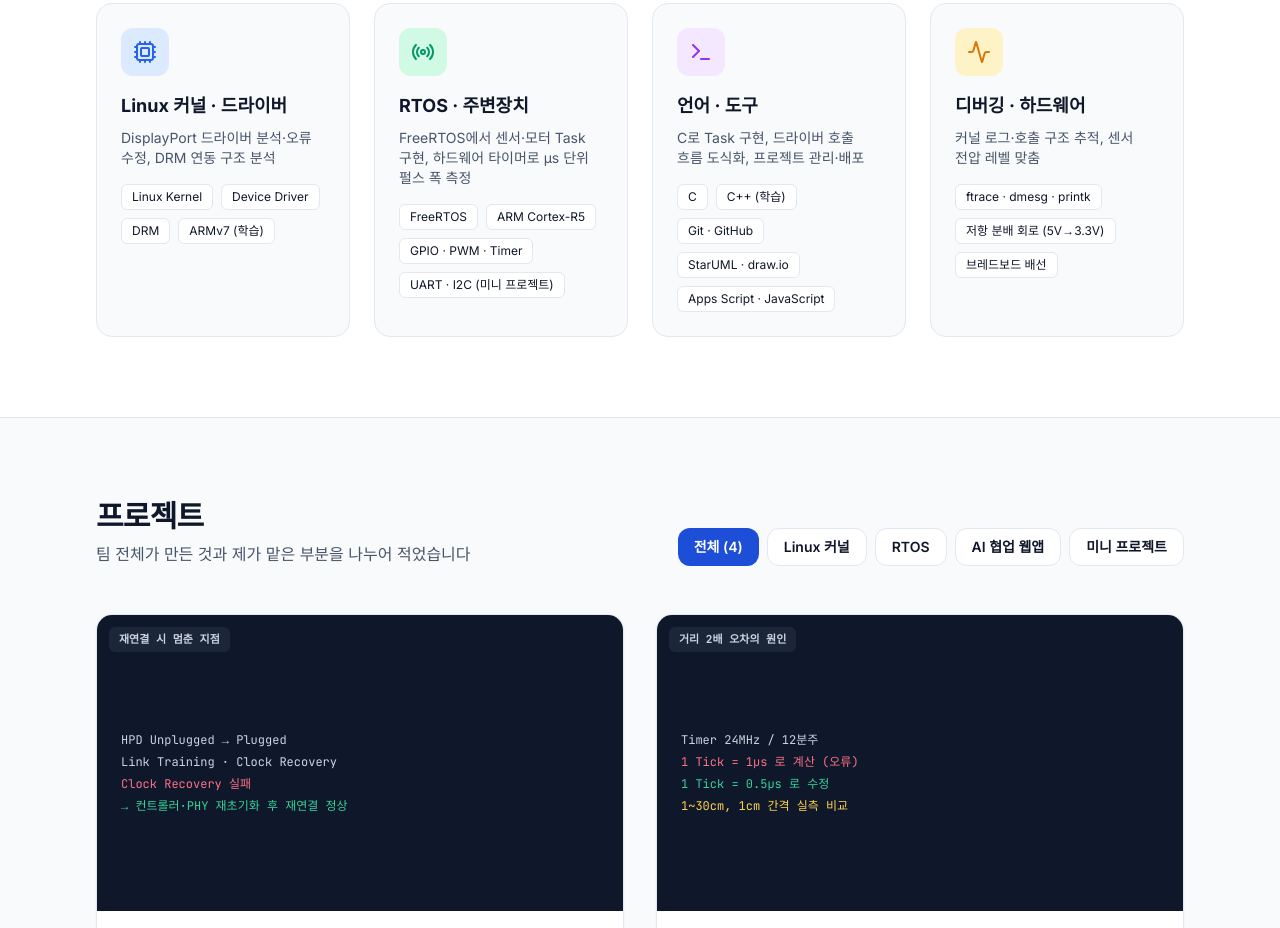
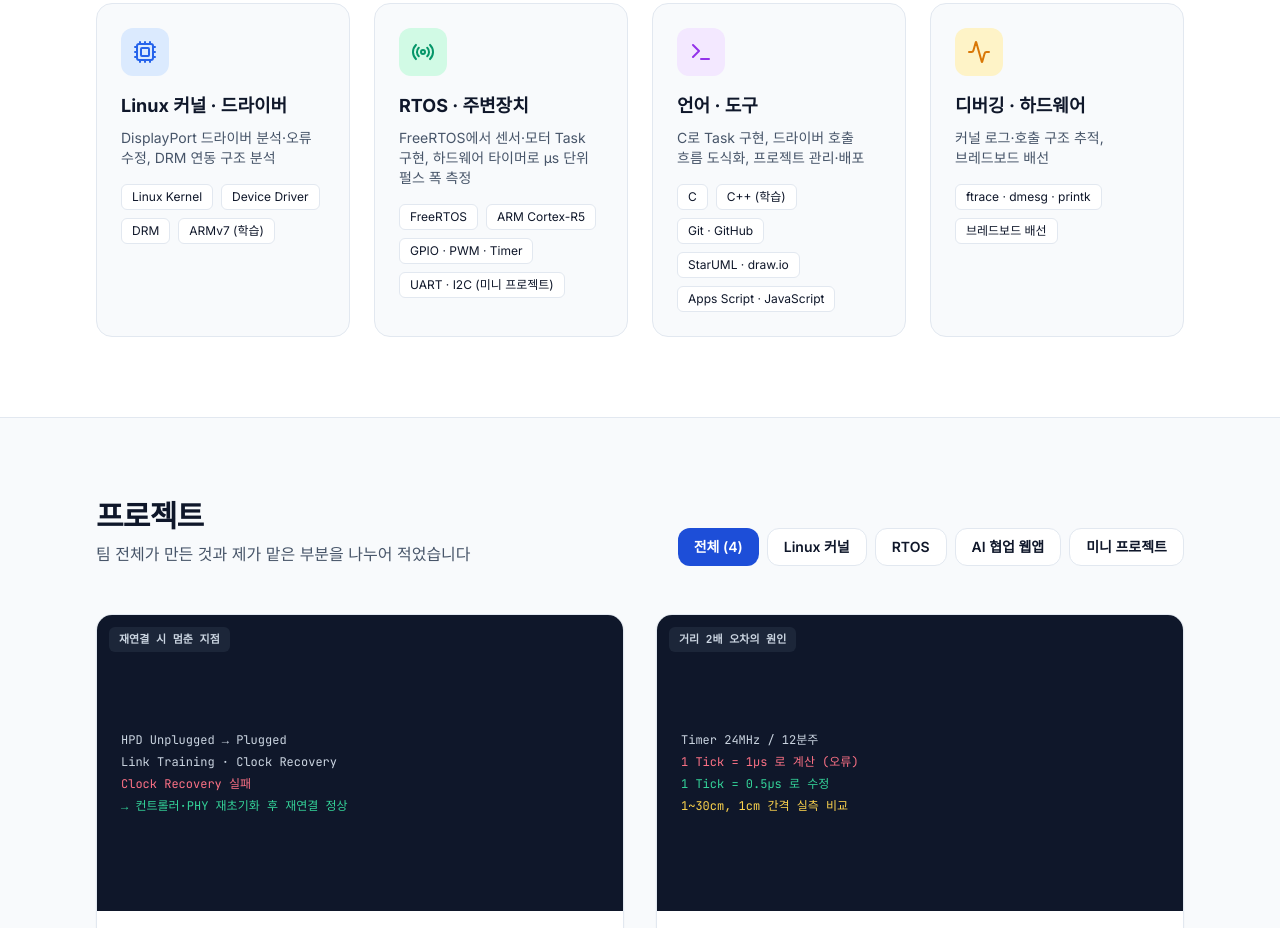
Before and after one commit to subbin5/subbin5.github.io, a plain HTML site: page index.html in a window 1280 px wide. Shown: the part 1218-2146 px from the top of the page. Drawn offline with nearby package versions, Linux system fonts and the light colour scheme.

Commit message:
Remove resistor divider mentions
Co-Authored-By: Claude Opus 5.5 <noreply@anthropic.com>

```diff
--- a/index.html
+++ b/index.html
@@ -246,10 +246,9 @@
                             <i data-lucide="activity" class="w-6 h-6"></i>
                         </div>
                         <h3 class="text-lg font-bold mb-2">디버깅 · 하드웨어</h3>
-                        <p class="text-sm text-slate-600 dark:text-slate-400 mb-4">커널 로그·호출 구조 추적, 센서 전압 레벨 맞춤</p>
+                        <p class="text-sm text-slate-600 dark:text-slate-400 mb-4">커널 로그·호출 구조 추적, 브레드보드 배선</p>
                         <div class="flex flex-wrap gap-2 text-xs font-medium">
                             <span class="px-2.5 py-1 rounded-md bg-white dark:bg-slate-800 border border-slate-200 dark:border-slate-700">ftrace · dmesg · printk</span>
-                            <span class="px-2.5 py-1 rounded-md bg-white dark:bg-slate-800 border border-slate-200 dark:border-slate-700">저항 분배 회로 (5V→3.3V)</span>
                             <span class="px-2.5 py-1 rounded-md bg-white dark:bg-slate-800 border border-slate-200 dark:border-slate-700">브레드보드 배선</span>
                         </div>
                     </div>
@@ -487,7 +486,6 @@
         <ul class="list-disc pl-5 space-y-1 text-sm">
             <li>Cortex-R5 FreeRTOS에서 <b>초음파 센서·모터 Task와 오토홀드 기능</b>을 C로 구현</li>
             <li>하드웨어 타이머 Free-run 카운터로 Echo 펄스 폭을 재서 <b>거리 측정</b></li>
-            <li>5V Echo를 3.3V GPIO에 맞추는 <b>저항 분배 회로</b> 구성·배선</li>
             <li><b>모터 제어</b>: 하드웨어 PWM(PDM) 듀티로 속도를, 방향 GPIO로 전진·후진·정지를 제어하고 중앙 보드에서 받은 오조작 판단 결과를 반영</li>
         </ul>
         <h4 class="font-bold text-primary-600 dark:text-primary-400 mt-5 mb-2">트러블슈팅</h4>
```
